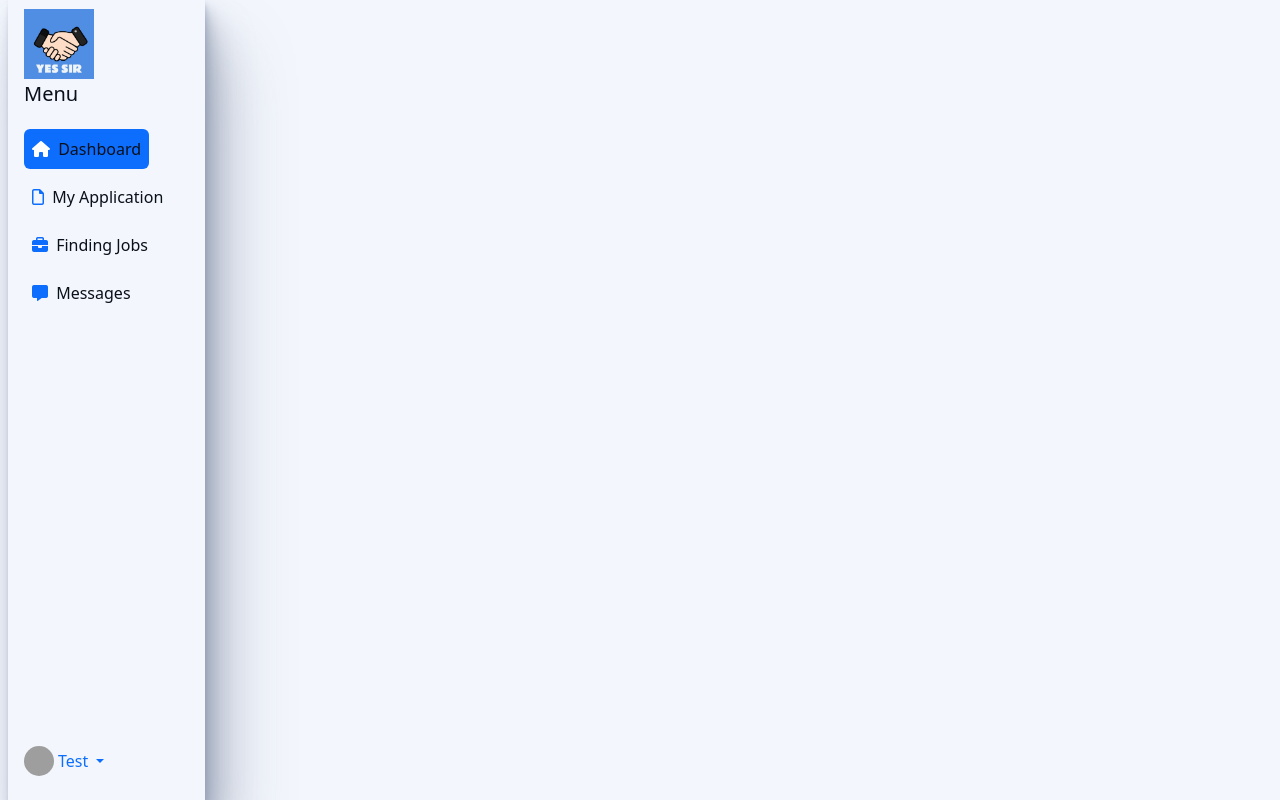
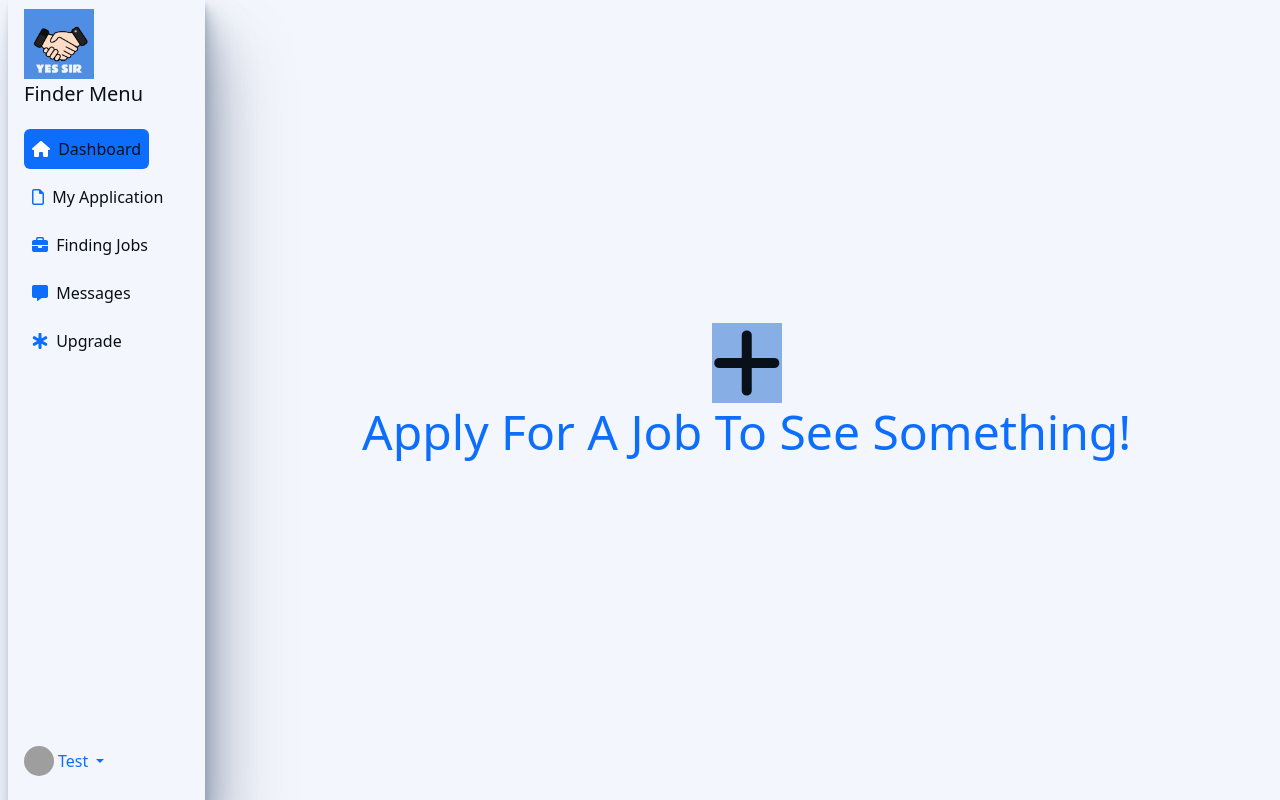
Before and after one commit to dersual/yes-sir-ui, a plain HTML site: page user-dashboard.html in a window 1280 px wide. Drawn offline with nearby package versions, Linux system fonts and the light colour scheme; grey boxes are pictures that could not be loaded.

Commit message:
commit last things

```diff
--- a/user-dashboard.html
+++ b/user-dashboard.html
@@ -30,7 +30,7 @@
               class="d-flex align-items-center pb-3 mb-md-0 me-md-auto text-decoration-none"
             >
 
-              <span class="fs-5 d-none d-sm-inline text">Menu</span>
+              <span class="fs-5 d-none d-sm-inline text">Finder Menu</span>
             </a>
             <ul
               class="nav nav-pills flex-column mb-sm-auto mb-0 align-items-center align-items-sm-start "
@@ -54,6 +54,11 @@
               <li class="nav-item py-1">
                 <a href="#" class="nav-link inactive align-middle px-2">
                   <i class="fa-solid fa-message"></i> <span class="ms-1 d-none d-sm-inline text">Messages</span>
+                </a>
+              </li>
+              <li class="nav-item py-1">
+                <a href="#" class="nav-link inactive align-middle px-2">
+                  <i class="fa-solid fa-star-of-life"></i> <span class="ms-1 d-none d-sm-inline text">Upgrade</span>
                 </a>
               </li>
               </ul>
@@ -90,7 +95,12 @@
           </div>
         </div>
         <div class="col py-3">
-          <div></div>
+          <div class = "w-100 h-100 d-flex justify-content-center align-items-center flex-column">
+            <i class="fa-solid fa-plus text display-1 bg--secondary"></i>
+            <p class = "text-primary text-center display-5">
+              Apply For A Job To See Something!
+            </p>
+          </div>
         </div>
       </div>
     </div>
```
Also changed, not shown: business-dashboard.html (+13 -2 lines).
